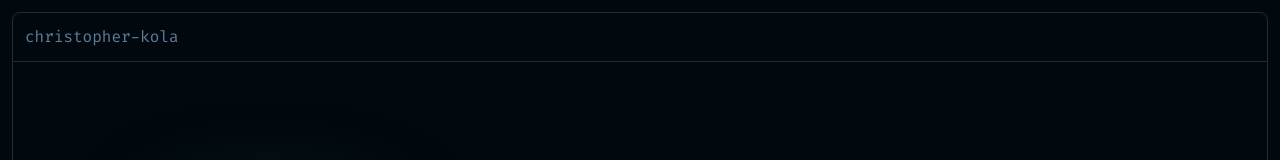
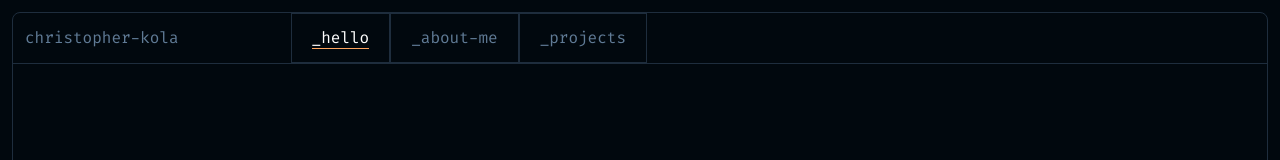
Before and after one commit to Ckola99/Portfolio, a React (Vite) app in the folder Frontend/: page / in a window 1280 px wide. Shown: the top 160 px of the page. Built offline with nearby package versions, Linux system fonts and the light colour scheme.

Commit message:
changes to vercel.json

```diff
--- a/Frontend/src/components/Layout.jsx
+++ b/Frontend/src/components/Layout.jsx
@@ -1,6 +1,6 @@
 import React, { useState } from 'react'
 import hamburger from '../assets/hamburger.png'
-import { Outlet, useLocation, Link } from 'react-router-dom'
+import { Outlet, useLocation, Link, NavLink } from 'react-router-dom'
 import Footer from './Footer';
 import close from '../assets/close.png'
 
@@ -21,8 +21,34 @@ const Layout = () => {
 
   return (
     <div className={`${!isHomepage ? 'bg-navy-blue-primary' : ''} ${isMenuExpanded && 'bg-navy-blue-primary'} min-h-screen rounded-lg border border-line-color m-3 font-fira-code flex flex-col`}>
-      <nav className='text-light-gray p-3 border-b border-line-color flex justify-between items-center'>
-        <h1> christopher-kola</h1> <button onClick={toggleMenu} className='md:hidden'><img className='w-[18px] h-4' src={ isMenuExpanded ? close : hamburger} alt="menu hamburger" /></button>
+      <nav className='text-light-gray border-b border-line-color flex justify-between items-center md:justify-normal'>
+        <h1 className='p-3 '> christopher-kola</h1> <button onClick={toggleMenu} className='md:hidden'><img className='w-[18px] h-4' src={isMenuExpanded ? close : hamburger} alt="menu hamburger" /></button>
+        <ul className='flex ml-[100px]'>
+          <li className='border border-line-color py-3 px-5'>
+            <NavLink
+              onClick={closeMenu}
+              to="/"
+              className={({ isActive }) => isActive ? 'text-white border-b border-orange-accent' : 'text-light-gray'}>
+              _hello
+            </NavLink>
+          </li>
+          <li className='border border-line-color py-3 px-5'>
+            <NavLink
+              onClick={closeMenu}
+              to="/about"
+              className={({ isActive }) => isActive ? 'text-white border-b border-orange-accent' : 'text-light-gray'}>
+              _about-me
+            </NavLink>
+          </li>
+          <li className='border border-line-color py-3 px-5'>
+            <NavLink
+              onClick={closeMenu}
+              to="/projects"
+              className={({ isActive }) => isActive ? 'text-white bg-gray-700' : 'text-light-gray'}>
+              _projects
+            </NavLink>
+          </li>
+        </ul>
       </nav>
       {isMenuExpanded ? (
         <div className=" text-white flex flex-col flex-1 justify-between">
--- a/Frontend/src/pages/Home.jsx
+++ b/Frontend/src/pages/Home.jsx
@@ -2,7 +2,7 @@ import React from 'react'
 
 const Home = () => {
   return (
-	<div className='px-5 flex justify-between flex-col py-20 md:grid md:grid-cols-2 md:w-full md:p-[200px]'>
+	<div className='px-5 flex justify-between flex-col py-20 md:grid md:grid-cols-2 md:w-full md:p-[270px]'>
       <div className=" relative">
         <h1 className='text-white'>Hi all. I am <span className='text-5xl block'>Christopher Kola</span></h1>
         <p className='text-mint-accent'> &gt; Front-end developer</p>
--- a/Frontend/vite.config.js
+++ b/Frontend/vite.config.js
@@ -9,7 +9,6 @@ export default defineConfig({
       "/api": {
         target: "http://localhost:3003",
         changeOrigin: true,
-        secure: false,
       },
     },
   },
```
Also changed, not shown: Frontend/vercel.json.
